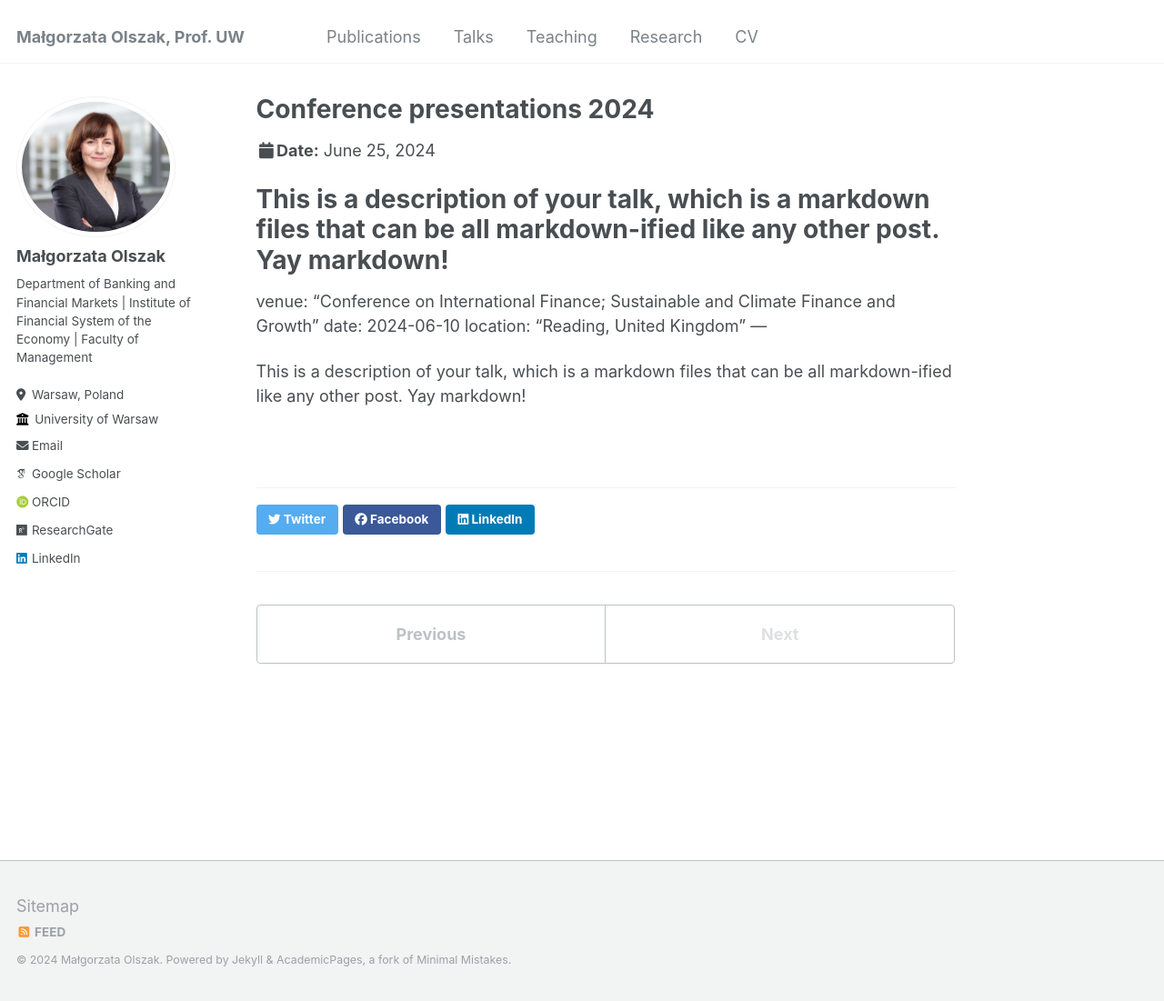
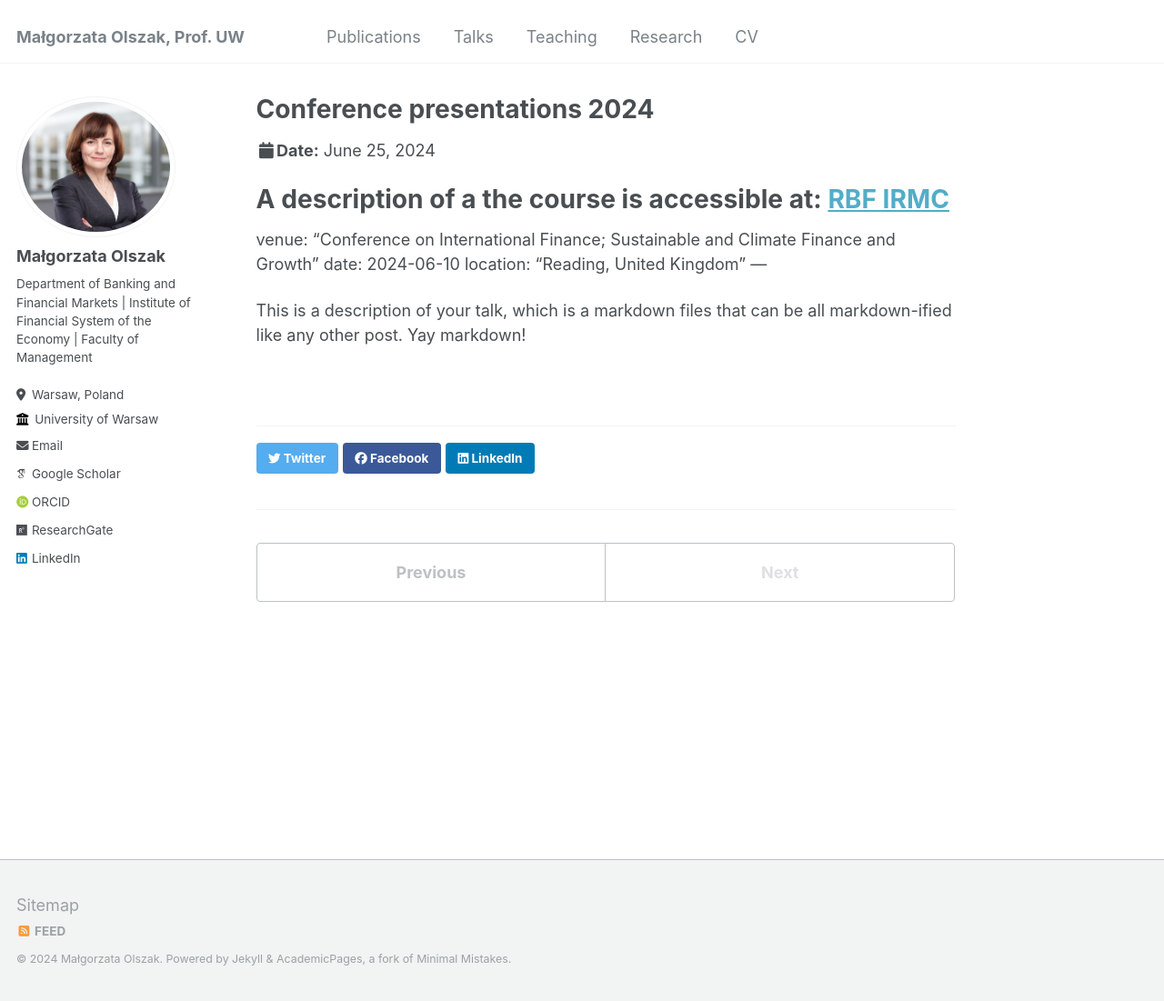
Before and after one commit to ma-olszak/ma-olszak.github.io, a Jekyll site: the page built from _talks/2012-03-01-talk-1.md, in a window 1280 px wide and 1101 px high. Shown: the whole window at 91% size. Built offline with Jekyll 4.4.1, drawn with Linux system fonts in a browser that asks for light colours; some web fonts are replaced.

Commit message:
Update 2012-03-01-talk-1.md

```diff
--- a/_talks/2012-03-01-talk-1.md
+++ b/_talks/2012-03-01-talk-1.md
@@ -8,7 +8,8 @@ date: 2024-06-25
 location: "Milan, Italy"
 ---
 
-This is a description of your talk, which is a markdown files that can be all markdown-ified like any other post. Yay markdown!
+
+A description of a the course is accessible at: [RBF IRMC]((https://www.therisksociety.com/))
 ======
 
 venue: "Conference on International Finance; Sustainable and Climate Finance and Growth"
```
